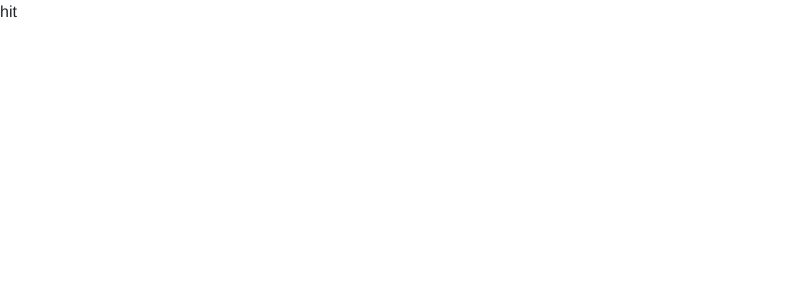
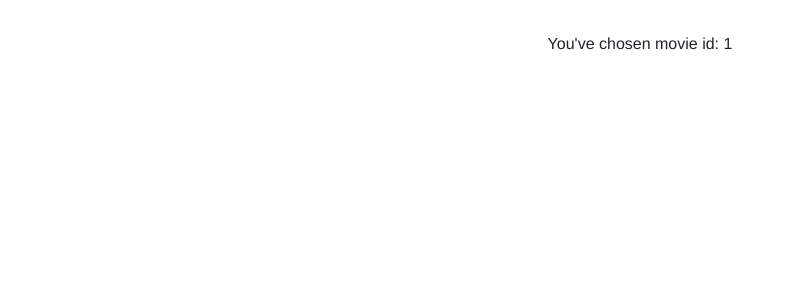
Before and after one commit to jbucanay/uofumegaplex, a Vue app: page /singlemovie/1 in a window 1280 px wide. Shown: the top 300 px of the page, without its empty margins (0-794 px from the left). Built offline with nearby package versions, Linux system fonts and the light colour scheme.

Commit message:
complete

```diff
--- a/src/components/SingleMovie.vue
+++ b/src/components/SingleMovie.vue
@@ -1,13 +1,16 @@
 <template>
-  <p>hit</p>
+  <p class="singleP">You've chosen movie id: {{id}}</p>
 </template>
 
 <script>
 export default {
-
+props: ['id']
 }
 </script>
 
 <style>
-
+.singleP {
+    text-align: center;
+    margin: 2em;
+}
 </style>
--- a/src/views/HomeView.vue
+++ b/src/views/HomeView.vue
@@ -25,6 +25,7 @@
    </div>
     <div v-if="movieByYear.length && year !== null" class="movie-container" >
       <div v-for="item in movieByYear" :key="item.imdbID" class="each-movie">
+      <router-link :to="{name: 'singlemovie', params: {id: item.imdbID}}">
       <div class="card" style="width: 14rem;">
         <img class="card-img-top" :src="item.Poster" :alt="item.Title">
           <div class="card-body">
@@ -32,21 +33,25 @@
             <p class="card-text">{{item.Year}}</p>
       </div>
       </div>
-
+    </router-link>
       </div>
     </div>
+
     <div v-else-if="movies.length && year == null" class="movie-container">
       <div v-for="movie in movies" :key="movie.imdbID" class="each-movie">
+      <router-link :to="{name: 'singlemovie', params: {id: movie.imdbID}}">
       <div class="card" style="width: 14rem;">
           <img class="card-img-top" :src="movie.Poster" alt="Movie poster">
           <div class="card-body">
             <h6 class="card-title">{{movie.Title}}</h6>
             <p class="card-text">{{movie.Year}}</p>
       </div>
+
       </div>
-
+    </router-link>
     </div>
     </div>
+
     <div v-else>
    <p class="message">Type a movie name to watch at U of U Megaplex</p>
 
@@ -138,11 +143,12 @@ return {uofu, getData, movies, year, searchTerm, doSearch, type, page, nextPage,
   display: flex;
   flex-wrap: wrap;
   justify-content: space-evenly;
-  align-items: center;
+  align-items:flex-start;
 }
 
-.movie-container:hover {
+.each-movie:hover {
   cursor: pointer;
+  margin-top: 15px;
 }
 
 .card-title {
@@ -179,6 +185,10 @@ return {uofu, getData, movies, year, searchTerm, doSearch, type, page, nextPage,
   margin-bottom: 5px;
 }
 
+a {
+  text-decoration: none;
+}
+
 .unfilter {
   margin-left: 5px;
   border-radius: 10px;
@@ -193,7 +203,7 @@ return {uofu, getData, movies, year, searchTerm, doSearch, type, page, nextPage,
   background-color: transparent;
   position: relative;
   animation-name: move;
-  animation-duration: 4s;
+  animation-duration: 15s;
   animation-iteration-count: 1;
   border-radius: 10px;
   font-weight: bolder;
@@ -203,10 +213,10 @@ return {uofu, getData, movies, year, searchTerm, doSearch, type, page, nextPage,
 }
 
 @keyframes move {
-  0%   {background-color:rgb(205, 123, 123); left:0px; top:0px;transform: rotate(20deg);}
-  25%  {background-color:rgb(174, 174, 119); left:900px; top:0px;transform: rotate(40deg);}
-  50%  {background-color:rgb(181, 181, 220); left:500px; top:500px;transform: rotate(80deg);}
-  75%  {background-color:rgb(144, 212, 144); left:90px; top:200px;transform: rotate(120deg);}
-  100% {background-color:rgb(232, 196, 196); left:0px; top:0px;transform: rotate(360deg);}
+  0%   {background-color:rgb(229, 32, 32); left:0px; top:0px;transform: rotate(20deg);}
+  25%  {background-color:rgb(245, 249, 13); left:900px; top:0px;transform: rotate(40deg);}
+  50%  {background-color:rgb(75, 237, 16); left:500px; top:500px;transform: rotate(80deg);}
+  75%  {background-color:rgb(16, 12, 236); left:90px; top:200px;transform: rotate(120deg);}
+  100% {background-color:rgb(218, 48, 181); left:0px; top:0px;transform: rotate(360deg);}
 }
 </style>
```
